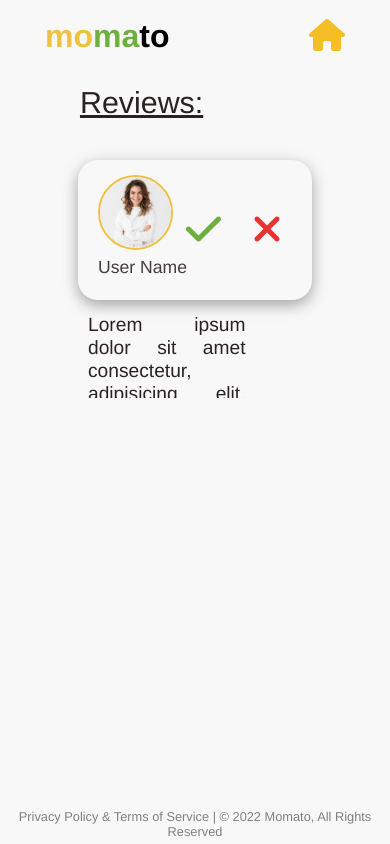
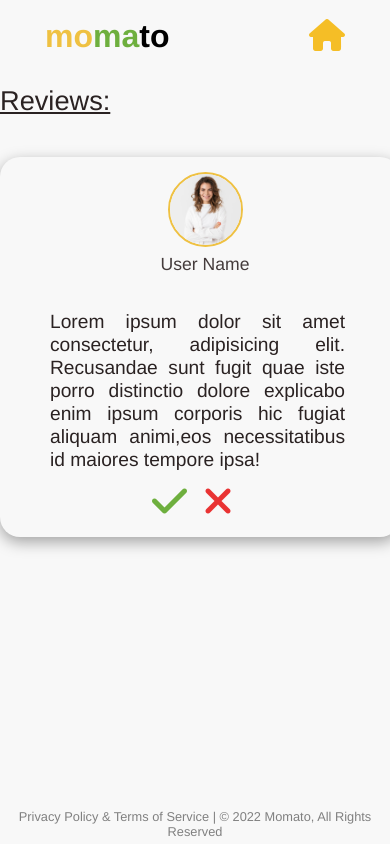
Before and after one commit to mhmd-moradi/Momato-Frontend-Laravel, a plain HTML site: page html/check-reviews.html in a window 390 px wide. Drawn offline with Linux system fonts and the light colour scheme.

Commit message:
Check Reviews: adding media query

```diff
--- a/css/check-reviews.css
+++ b/css/check-reviews.css
@@ -3,7 +3,7 @@
 /* Reviews */
 h1{
     margin: 0 auto;
-    width: 59%;
+    width: 1195px;
     text-decoration: underline;
     margin-bottom: 40px;
     font-size: 1.9em;
@@ -14,12 +14,11 @@ h1{
 /* <--User Review Card--> */
 .user-div{
     margin: 0 auto;
-    width: 60%;
+    width: 1200px;
     height: 140px;
     box-shadow: rgba(0, 0, 0, 0.35) 0px 5px 15px;
-    /* box-shadow: rgba(245, 190, 38, 0.35) 0px 5px 15px; */
     border-radius: 20px;
-    margin-bottom: 75px;
+    margin-bottom: 60px;
     position: relative;
 }
 
@@ -60,7 +59,7 @@ h1{
 /* Icons */
 .icons{
     float: right;
-    padding-right: 20px;
+    padding-right: 15px;
     font-size: 2.5em;
     position: absolute;
     top: 50%;
@@ -74,3 +73,72 @@ h1{
 .cross{
     color: #e93333;
 }
+
+/* Media query */
+@media only screen and (max-width: 1350px) {
+    h1{
+        width: 950px;
+    }
+    .user-div{
+        width: 950px;
+    }
+    .user-div p{
+        width: 75%;
+    }
+    .icons{
+        right: 5px;
+        margin-top: -22px;
+    }
+    .check{
+        padding-right: 5px;
+    }
+}
+
+@media only screen and (max-width: 1100px) {
+    h1{
+        width: 700px;
+    }
+    .user-div{
+        width: 700px;
+        height: 140px;
+    }
+    .user-div p{
+        width: 67%;
+    }
+
+}
+
+@media only screen and (max-width: 800px) {
+    h1{
+        width: 400px;
+        font-size: 1.7em;
+    }
+    .user-div{
+        width: 400px;
+        height: 380px;
+    }
+    .user-div p{
+        max-height: 60%;
+        width: 80%;
+        margin: 0 auto;
+    }
+    .icons{
+        top: 85%;
+        right: 0;
+        left: 0;
+    }
+    .icons{
+        float: none;
+        font-size: 2.5em;
+        position: none;
+        text-align: center;
+        margin-top: 0px;
+    }
+    .pic-name{
+        float: none;
+    }
+    .user-profile{
+        margin: 0 auto;
+    }
+
+}
--- a/html/check-reviews.html
+++ b/html/check-reviews.html
@@ -23,10 +23,10 @@
             <h1>Reviews:</h1>
             <div class="user-div">
                 <div class="pic-name">
-                <img src="/assets/images/user4.jpg" alt="" class="user-profile">
-                <span class="username">User Name</span>
-            </div>
-                <p>Lorem ipsum dolor sit amet consectetur, adipisicing elit.
+                    <img src="/assets/images/user4.jpg" alt="" class="user-profile" id="profile">
+                    <span class="username" id="username">User Name</span>
+                </div>
+                <p id="review">Lorem ipsum dolor sit amet consectetur, adipisicing elit.
                     Recusandae sunt fugit quae iste porro distinctio dolore explicabo enim ipsum
                     corporis hic fugiat aliquam animi,eos necessitatibus id maiores tempore ipsa!
                 </p>
```
